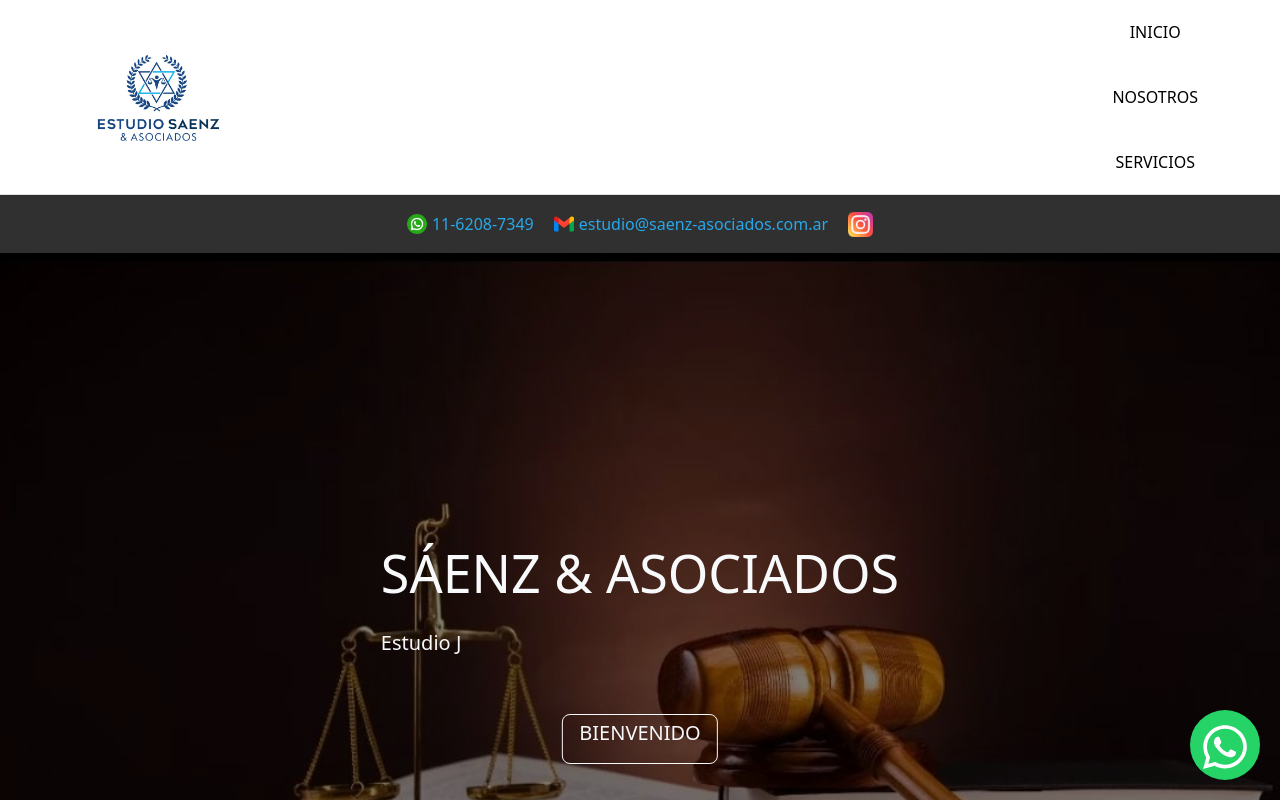
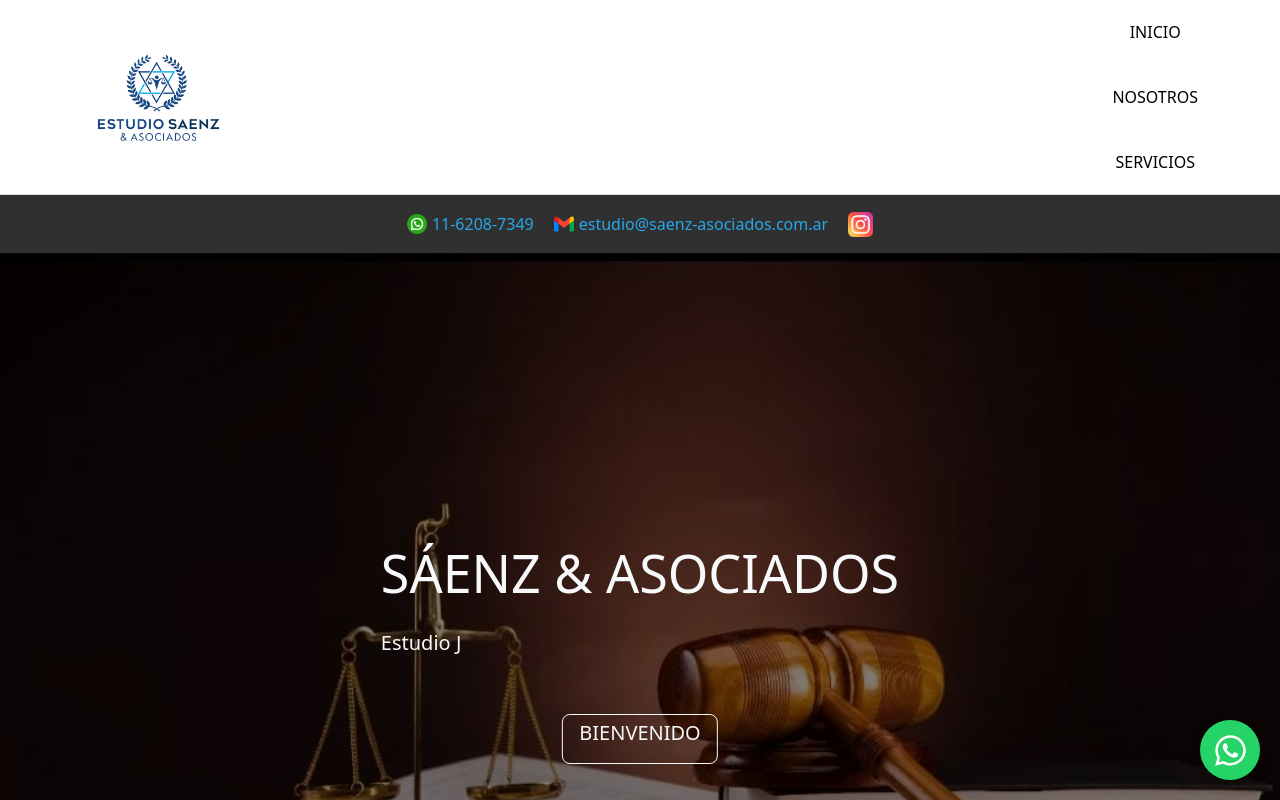
Before and after one commit to anagonzalezS/estudiojuridicopagina, a React (Create React App) app: page / in a window 1280 px wide. Shown: the top 800 px of the page. Built offline with nearby package versions, Linux system fonts and the light colour scheme; a small style sheet from the web is missing; a web font is replaced by a local one.

Commit message:
edito icono

```diff
--- /dev/null
+++ b/src/components/WhatsappIcon.css
@@ -0,0 +1,41 @@
+.whatsapp-float {
+  position: fixed;
+  width: 60px;
+  height: 60px;
+  bottom: 20px;
+  right: 20px;
+  background-color: #25d366;
+  color: #fff;
+  border-radius: 50%;
+  text-align: center;
+  box-shadow: 2px 2px 8px rgba(0, 0, 0, 0.3);
+  z-index: 1000;
+  display: flex;
+  align-items: center;
+  justify-content: center;
+  transition: transform 0.2s ease-in-out, box-shadow 0.2s ease-in-out;
+}
+
+.whatsapp-float:hover {
+  transform: scale(1.1);
+  box-shadow: 3px 3px 12px rgba(0, 0, 0, 0.4);
+}
+
+.whatsapp-icon {
+  font-size: 35px; /* Tamaño adaptable */
+  color: #fff;
+}
+
+/* Ajustes para celulares */
+@media (max-width: 768px) {
+  .whatsapp-float {
+    width: 50px;
+    height: 50px;
+    bottom: 15px;
+    right: 15px;
+  }
+
+  .whatsapp-icon {
+    font-size: 28px;
+  }
+}
--- a/src/components/WhatsappIcon.jsx
+++ b/src/components/WhatsappIcon.jsx
@@ -1,23 +1,27 @@
-import React from 'react';
-import { FaWhatsapp } from 'react-icons/fa';
+import React from "react";
+import { FaWhatsapp } from "react-icons/fa";
+import "./WhatsappIcon.css"; // Importamos los estilos
 
 const WhatsappIcon = () => {
-    const phoneNumber = "+5491162087349"; // Reemplaza con tu número de teléfono, incluyendo el código de país
-    const message = encodeURIComponent("Hola, ¡quiero que se contacten conmigo! ");
-    const isMobile = /iPhone|iPad|iPod|Android/i.test(navigator.userAgent);
-    let whatsappLink;
+  const phoneNumber = "+5491162087349"; // Número con código de país
+  const message = encodeURIComponent("Hola, ¡quiero que se contacten conmigo! ");
+  const isMobile = /iPhone|iPad|iPod|Android/i.test(navigator.userAgent);
 
-    if (isMobile) {
-        whatsappLink = `https://wa.me/${phoneNumber}?text=${message}`;
-    } else {
-        whatsappLink = `https://web.whatsapp.com/send?phone=${phoneNumber}`;
-    }
+  const whatsappLink = isMobile
+    ? `https://wa.me/${phoneNumber}?text=${message}`
+    : `https://web.whatsapp.com/send?phone=${phoneNumber}&text=${message}`;
 
-    return (
-        <a href={whatsappLink} className="whatsapp-float" title="Saenz & Asociados">
-            <FaWhatsapp size={50} color="#fff" />
-        </a>
-    );
-}
+  return (
+    <a
+      href={whatsappLink}
+      className="whatsapp-float"
+      target="_blank"
+      rel="noopener noreferrer"
+      title="Saenz & Asociados"
+    >
+      <FaWhatsapp className="whatsapp-icon" />
+    </a>
+  );
+};
 
 export default WhatsappIcon;
```
